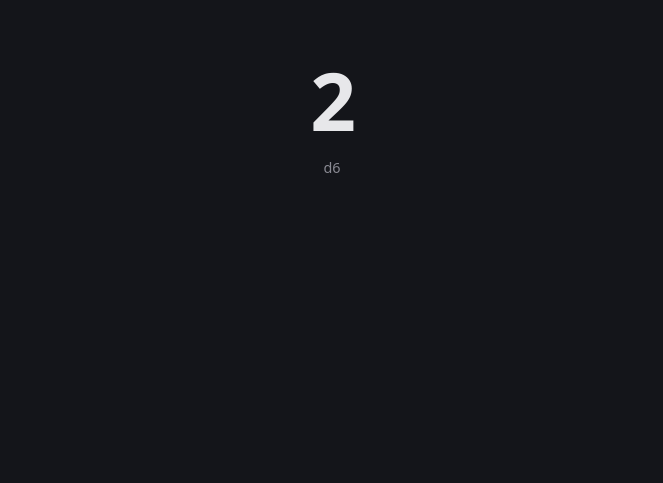
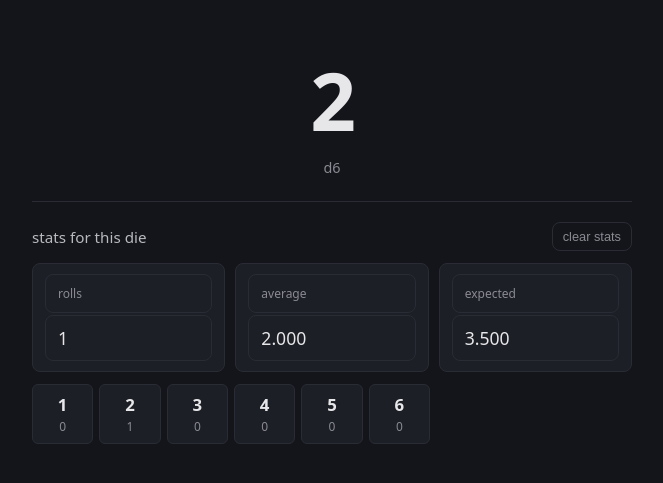
Before and after one commit to secanakbulut/dice-roller, a plain HTML site: page index.html in a window 1280 px wide. Both pictures are taken after a click on the button "roll". Shown: the part 161-644 px from the top of the page, without its empty margins (308-971 px from the left). Drawn offline with Linux system fonts and the light colour scheme.

Commit message:
track per-face counts, persist to localStorage, add clear button

```diff
--- a/index.html
+++ b/index.html
@@ -38,6 +38,17 @@
 
     <div id="result" class="result">-</div>
     <div id="rollDetail" class="detail"></div>
+
+    <section class="stats">
+      <header>
+        <h2>stats for this die</h2>
+        <button id="clearBtn" class="ghost">clear stats</button>
+      </header>
+
+      <div id="statsBody">
+        <p class="muted">no rolls yet, hit the button.</p>
+      </div>
+    </section>
   </main>
 
   <script src="script.js"></script>
--- a/script.js
+++ b/script.js
@@ -1,11 +1,31 @@
 // dice-roller
-// just rolls for now
+// stats are stored per die size, so d6 stats don't pollute d20 stats etc.
 
 const dieEl = document.getElementById("dieType");
 const countEl = document.getElementById("dieCount");
 const rollBtn = document.getElementById("rollBtn");
 const resultEl = document.getElementById("result");
 const detailEl = document.getElementById("rollDetail");
+const statsBody = document.getElementById("statsBody");
+const clearBtn = document.getElementById("clearBtn");
+
+const STORAGE_KEY = "diceRollerStats.v1";
+
+let stats = loadStats();
+
+function loadStats() {
+  try {
+    const raw = localStorage.getItem(STORAGE_KEY);
+    if (!raw) return {};
+    return JSON.parse(raw) || {};
+  } catch (e) {
+    return {};
+  }
+}
+
+function saveStats() {
+  localStorage.setItem(STORAGE_KEY, JSON.stringify(stats));
+}
 
 function rollOne(sides) {
   return Math.floor(Math.random() * sides) + 1;
@@ -25,6 +45,75 @@ function roll() {
   detailEl.textContent = count > 1
     ? `${count}d${sides} = ${rolls.join(" + ")}`
     : `d${sides}`;
+
+  // record into per-die bucket
+  const key = "d" + sides;
+  if (!stats[key]) {
+    stats[key] = { sides, total: 0, faces: {} };
+  }
+  for (const r of rolls) {
+    stats[key].total += 1;
+    stats[key].faces[r] = (stats[key].faces[r] || 0) + 1;
+  }
+
+  saveStats();
+  renderStats();
+}
+
+function renderStats() {
+  const sides = parseInt(dieEl.value, 10);
+  const key = "d" + sides;
+  const s = stats[key];
+
+  if (!s || s.total === 0) {
+    statsBody.innerHTML = `<p class="muted">no rolls yet for d${sides}.</p>`;
+    return;
+  }
+
+  // mean of observed rolls
+  let weightedSum = 0;
+  for (let f = 1; f <= sides; f++) {
+    weightedSum += f * (s.faces[f] || 0);
+  }
+  const avg = weightedSum / s.total;
+  const expVal = (sides + 1) / 2; // expected value of a fair n-sided die
+
+  let facesHtml = '<div class="face-grid">';
+  for (let f = 1; f <= sides; f++) {
+    const c = s.faces[f] || 0;
+    facesHtml += `<div class="face"><div class="n">${f}</div><div class="c">${c}</div></div>`;
+  }
+  facesHtml += "</div>";
+
+  statsBody.innerHTML = `
+    <div class="summary">
+      <div><div class="label">rolls</div><div class="value">${s.total}</div></div>
+      <div><div class="label">average</div><div class="value">${avg.toFixed(3)}</div></div>
+      <div><div class="label">expected</div><div class="value">${expVal.toFixed(3)}</div></div>
+    </div>
+    ${facesHtml}
+  `;
+}
+
+function clearStats() {
+  const sides = parseInt(dieEl.value, 10);
+  const key = "d" + sides;
+  delete stats[key];
+  saveStats();
+  resultEl.textContent = "-";
+  detailEl.textContent = "";
+  renderStats();
 }
 
 rollBtn.addEventListener("click", roll);
+clearBtn.addEventListener("click", clearStats);
+dieEl.addEventListener("change", renderStats);
+
+document.addEventListener("keydown", (e) => {
+  if (e.key === "Enter") {
+    e.preventDefault();
+    roll();
+  }
+});
+
+renderStats();
--- a/style.css
+++ b/style.css
@@ -18,6 +18,13 @@ h1 {
   font-weight: 600;
   letter-spacing: -0.01em;
   margin: 0 0 24px;
+}
+
+h2 {
+  font-size: 0.95rem;
+  font-weight: 500;
+  margin: 0;
+  color: #b9b9c0;
 }
 
 .controls {
@@ -60,6 +67,17 @@ button {
 button:hover { background: #fff; }
 button:active { transform: translateY(1px); }
 
+button.ghost {
+  background: transparent;
+  color: #8a8a93;
+  border: 1px solid #2a2c35;
+  font-weight: 400;
+  font-size: 0.8rem;
+  padding: 6px 10px;
+}
+
+button.ghost:hover { color: #e7e7ea; }
+
 .result {
   font-size: 5rem;
   font-weight: 700;
@@ -73,4 +91,65 @@ button:active { transform: translateY(1px); }
   color: #8a8a93;
   font-size: 0.9rem;
   min-height: 1.2em;
+  margin-bottom: 20px;
 }
+
+.stats {
+  margin-top: 24px;
+  border-top: 1px solid #2a2c35;
+  padding-top: 20px;
+}
+
+.stats header {
+  display: flex;
+  justify-content: space-between;
+  align-items: center;
+  margin-bottom: 12px;
+}
+
+.muted { color: #6b6b73; font-size: 0.9rem; }
+
+.face-grid {
+  display: grid;
+  grid-template-columns: repeat(auto-fill, minmax(56px, 1fr));
+  gap: 6px;
+  margin: 12px 0;
+}
+
+.face {
+  background: #1d1f26;
+  border: 1px solid #2a2c35;
+  border-radius: 6px;
+  padding: 8px 6px;
+  text-align: center;
+  font-variant-numeric: tabular-nums;
+}
+
+.face .n { font-size: 1.05rem; font-weight: 600; }
+.face .c { font-size: 0.75rem; color: #8a8a93; margin-top: 2px; }
+
+.summary {
+  display: grid;
+  grid-template-columns: repeat(auto-fit, minmax(140px, 1fr));
+  gap: 10px;
+  margin-bottom: 12px;
+}
+
+.summary div {
+  background: #1d1f26;
+  border: 1px solid #2a2c35;
+  border-radius: 8px;
+  padding: 10px 12px;
+}
+
+.summary .label {
+  font-size: 0.75rem;
+  color: #8a8a93;
+  text-transform: lowercase;
+}
+
+.summary .value {
+  font-size: 1.1rem;
+  font-variant-numeric: tabular-nums;
+  margin-top: 2px;
+}
```
